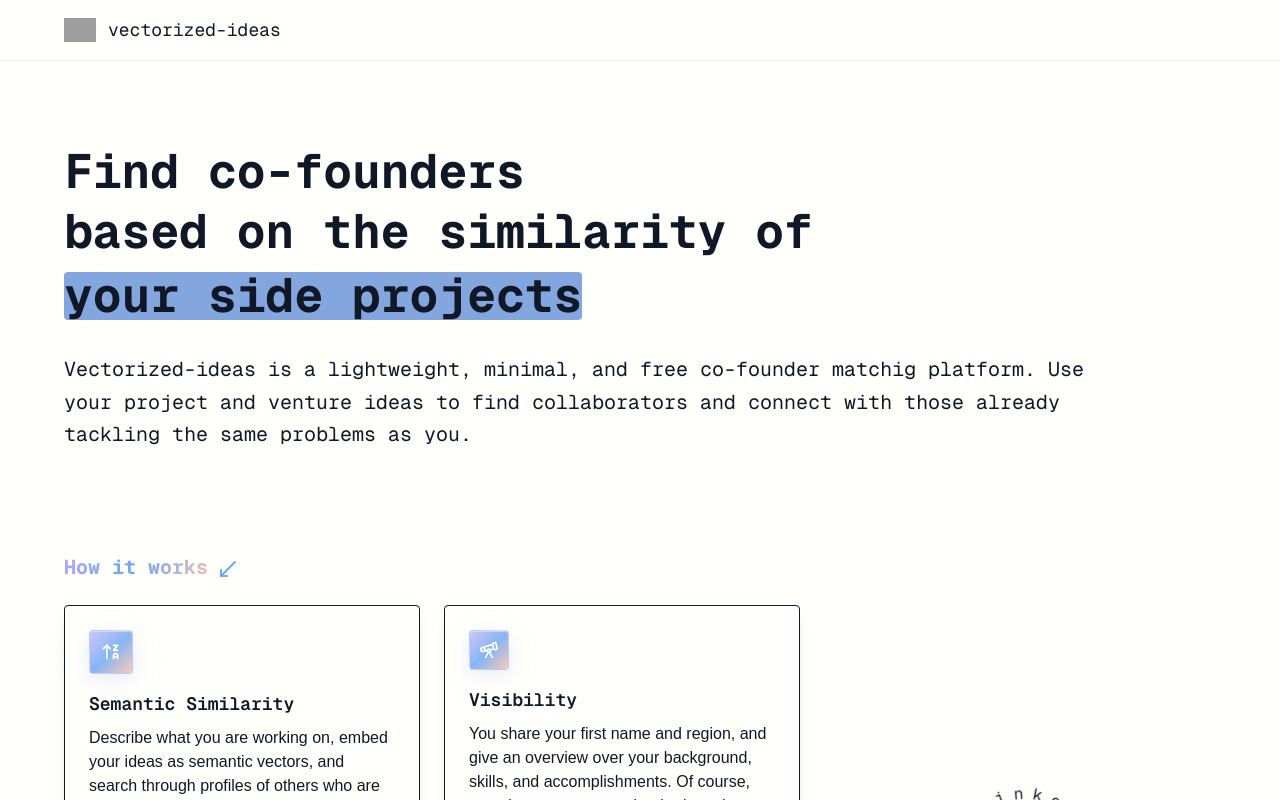
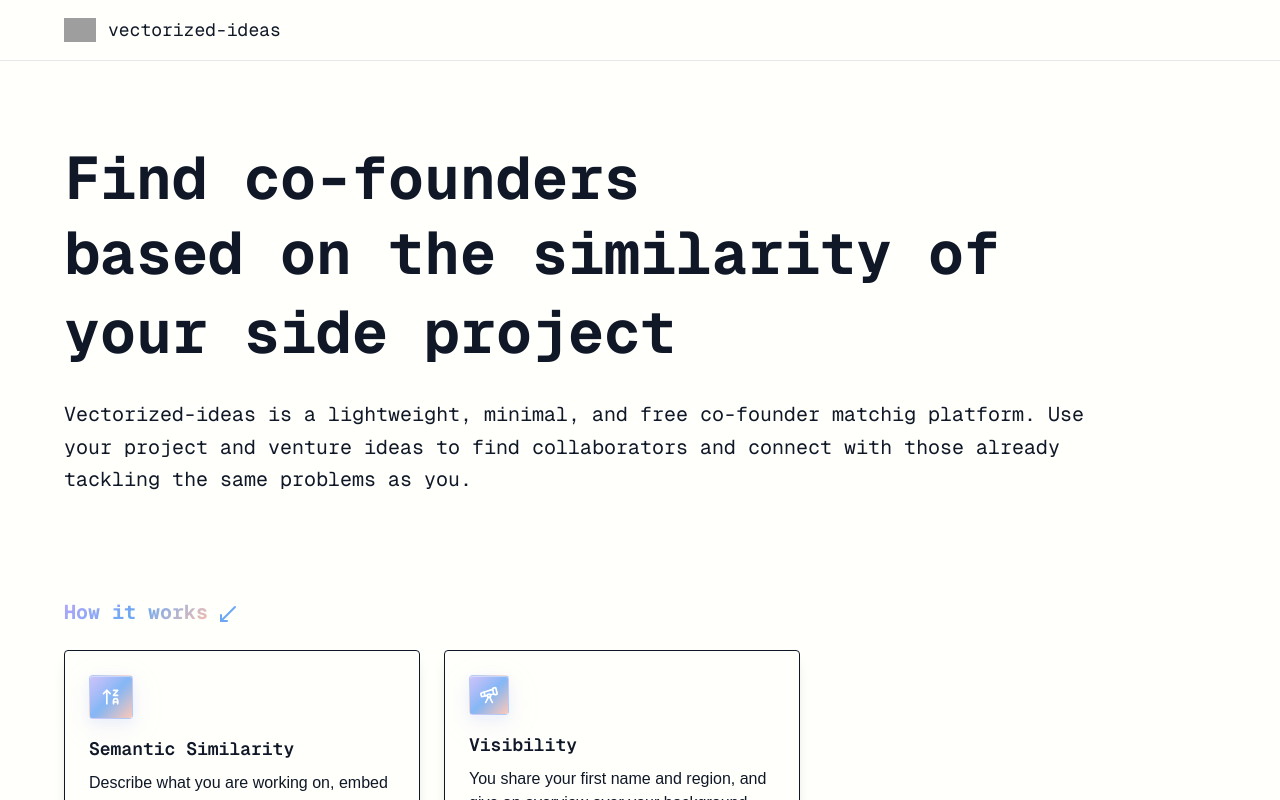
Before and after one commit to tmoxter/vectorized-ideas, a Next.js app in the folder apps/web/: page / in a window 1280 px wide. Shown: the top 800 px of the page. Built offline with nearby package versions, Linux system fonts and the light colour scheme; no server answers; grey boxes are pictures that could not be loaded.

Commit message:
Update typewriter effect to blinking cursor instead of highlight

```diff
--- a/apps/web/src/components/TypewriterHero.tsx
+++ b/apps/web/src/components/TypewriterHero.tsx
@@ -16,7 +16,7 @@ export default function TypewriterHero() {
 
   useEffect(() => {
     const currentPhrase = phrases[currentPhraseIndex];
-    const typingSpeed = isDeleting ? 30 : 50;
+    const typingSpeed = isDeleting ?40 : 60;
     const pauseDuration = 3000;
 
     if (!isDeleting && charIndex === currentPhrase.length) {
@@ -48,21 +48,13 @@ export default function TypewriterHero() {
   }, [charIndex, isDeleting, currentPhraseIndex]);
 
   return (
-    <div className="text-4xl md:text-5xl font-mono font-bold text-gray-900 mb-6 leading-tight">
+    <div className="text-4xl md:text-6xl font-mono font-bold text-gray-900 mb-6 leading-tight">
       <div>Find co-founders</div>
-
       <div>based on the similarity of</div>
-      <div className="relative inline-block my-1 isolate min-h-[1em]">
-        {/* Highlighter */}
-        <span
-          aria-hidden
-          className="absolute left-0 top-[0.15em] h-[1em] z-0 block bg-typewriter transition-all duration-200 ease-out rounded-sm pointer-events-none"
-          style={{ width: displayedText ? `${displayedText.length}ch` : "0ch" }}
-        />
-
-        {/* Text (keeps a minimum width so the line doesn't collapse) */}
-        <span className="relative z-10 inline-block min-w-[1ch] text-black-600">
+      <div className="relative inline-block my-1 min-h-[1em]">
+        <span className="inline-block min-w-[1ch] text-black-600">
           {displayedText}
+          <span className="animate-blink">_</span>
         </span>
       </div>
     </div>
```
